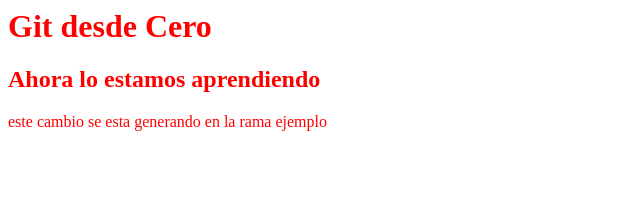
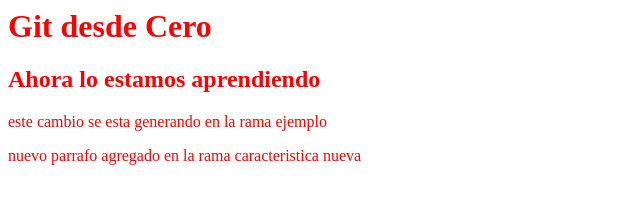
Before and after one commit to jfelipek9/Easy_Order, a plain HTML site: page index.html in a window 1280 px wide. Shown: the whole page, without its empty margins (0-640 px from the left). Drawn offline with Linux system fonts and the light colour scheme.

Commit message:
segundo parrafo

```diff
--- a/index.html
+++ b/index.html
@@ -11,5 +11,6 @@
 	</header>
 
 	<p>este cambio se esta generando en la rama ejemplo</p>
+	<p>nuevo parrafo agregado en la rama caracteristica nueva</p>
 </body>
 </html>
```
